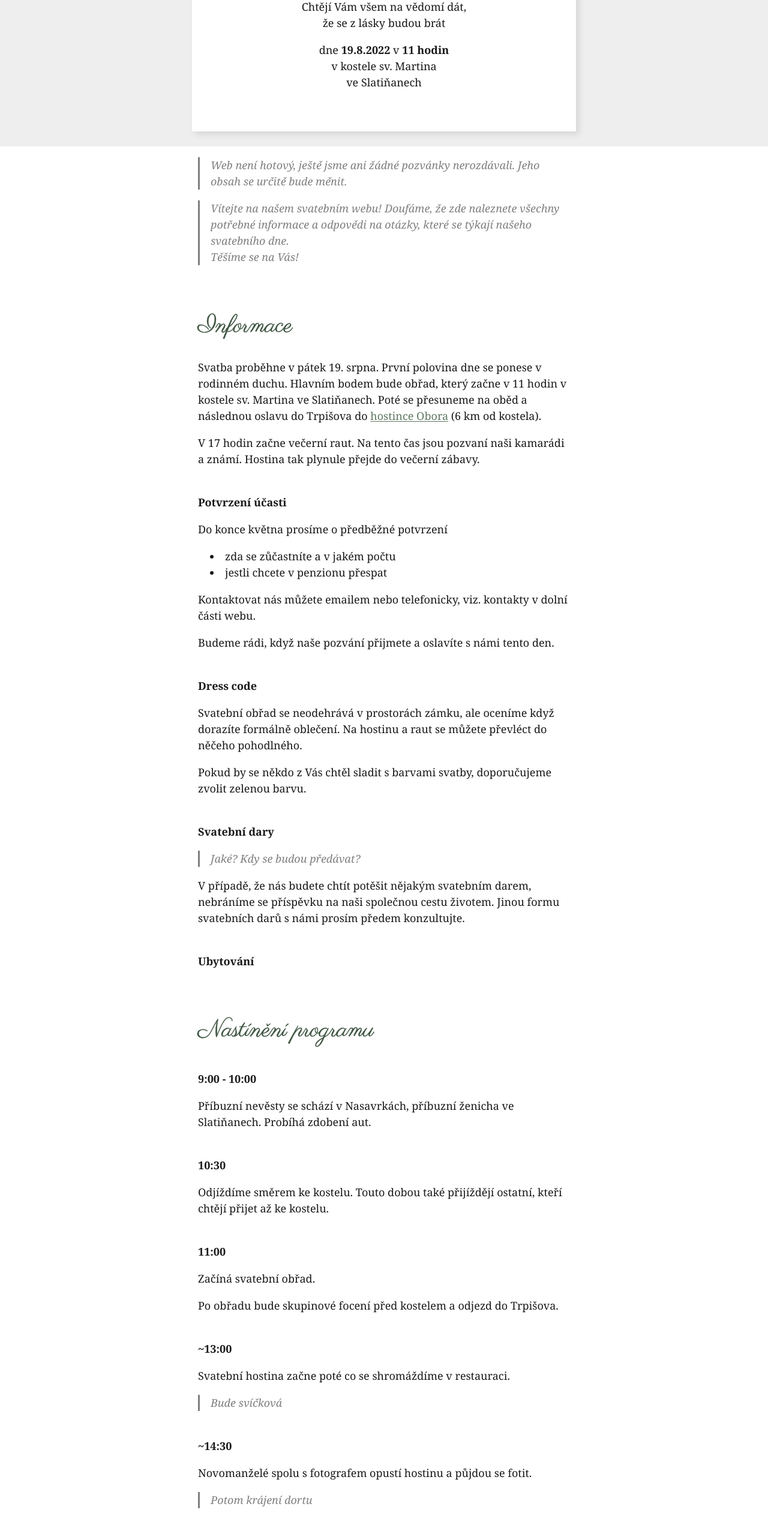
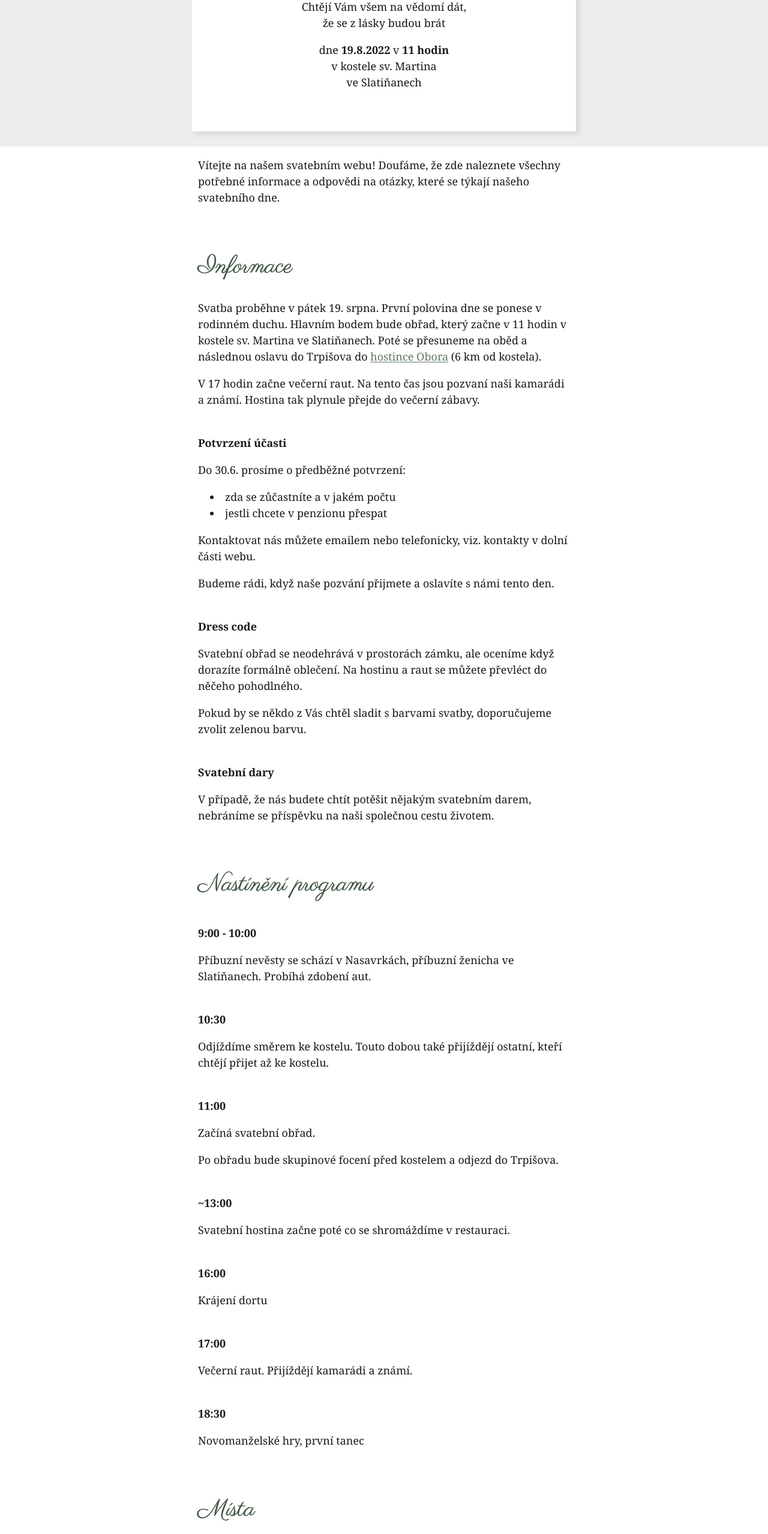
Before and after one commit to Jirka-Mayer/sarka-jirka.cz, a website built with Parcel: page src/index.html in a window 1280 px wide. Shown: the part 240-2797 px from the top of the page at 60% size. Built offline with nearby package versions, Linux system fonts and the light colour scheme.

Commit message:
It's so exhausting, how can you do it for more than half an hour?

```diff
--- a/src/index.html
+++ b/src/index.html
@@ -39,13 +39,11 @@
     </div>
 
 
-    <blockquote>
+    <!-- <blockquote>
         Web není hotový, ještě jsme ani žádné pozvánky nerozdávali. Jeho obsah se určitě bude měnit.
-    </blockquote>
+    </blockquote> -->
 
-    <blockquote>
-        Vítejte na našem svatebním webu! Doufáme, že zde naleznete všechny potřebné informace a odpovědi na otázky, které se týkají našeho svatebního dne.<br>Těšíme se na Vás!
-    </blockquote>
+    <p>Vítejte na našem svatebním webu! Doufáme, že zde naleznete všechny potřebné informace a odpovědi na otázky, které se týkají našeho svatebního dne.</p>
 
 
     <h2>Informace</h2>
@@ -57,7 +55,7 @@
 
     <h3>Potvrzení účasti</h3>
 
-    <p>Do konce května prosíme o předběžné potvrzení</p>
+    <p>Do 30.6. prosíme o předběžné potvrzení:</p>
 
     <ul>
         <li>zda se zůčastníte a v jakém počtu</li>
@@ -84,12 +82,12 @@
 
     <h3>Svatební dary</h3>
 
-    <blockquote>Jaké? Kdy se budou předávat?</blockquote>
+    <!-- <blockquote>Kdy se budou předávat?</blockquote> -->
 
-    <p>V případě, že nás budete chtít potěšit nějakým svatebním darem, nebráníme se příspěvku na naši společnou cestu životem. Jinou formu svatebních darů s námi prosím předem konzultujte.</p>
+    <p>V případě, že nás budete chtít potěšit nějakým svatebním darem, nebráníme se příspěvku na naši společnou cestu životem.</p>
 
 
-    <h3>Ubytování</h3>
+    <!-- <h3>Ubytování</h3> -->
 
 
     <h2>Nastínění programu</h2>
@@ -106,24 +104,24 @@
 
     <h3>~13:00</h3>
     <p>Svatební hostina začne poté co se shromáždíme v restauraci.</p>
-    <blockquote>Bude svíčková</blockquote>
+    <!-- <blockquote>Bude svíčková</blockquote> -->
 
-    <h3>~14:30</h3>
-    <p>Novomanželé spolu s fotografem opustí hostinu a půjdou se fotit.</p>
+    <!-- <h3>~14:30</h3>
+    <p>Novomanželé spolu s fotografem opustí hostinu a půjdou se fotit.</p> -->
 
-    <blockquote>Potom krájení dortu</blockquote>
+    <h3>16:00</h3>
+    <p>Krájení dortu</p>
 
     <h3>17:00</h3>
     <p>Večerní raut. Přijíždějí kamarádi a známí.</p>
 
-    <blockquote>Hry?</blockquote>
-
-    <blockquote>První tanec?</blockquote>
+    <h3>18:30</h3>
+    <p>Novomanželské hry, první tanec</p>
 
 
     <h2>Místa</h2>
 
-    <blockquote>Kostel a Trpišov + info o parkování</blockquote>
+    <!-- <blockquote>+ info o parkování</blockquote> -->
 
     <h3>Kostel</h3>
     <p>Kostel svatého Martina<br>Farská<br>Slatiňany 538 21</p>
@@ -135,8 +133,6 @@
 
 
     <h2>Kontakt</h2>
-
-    <blockquote>Kartičku pro nevěstu a pro ženicha</blockquote>
 
     <div class="contact">
 
```
